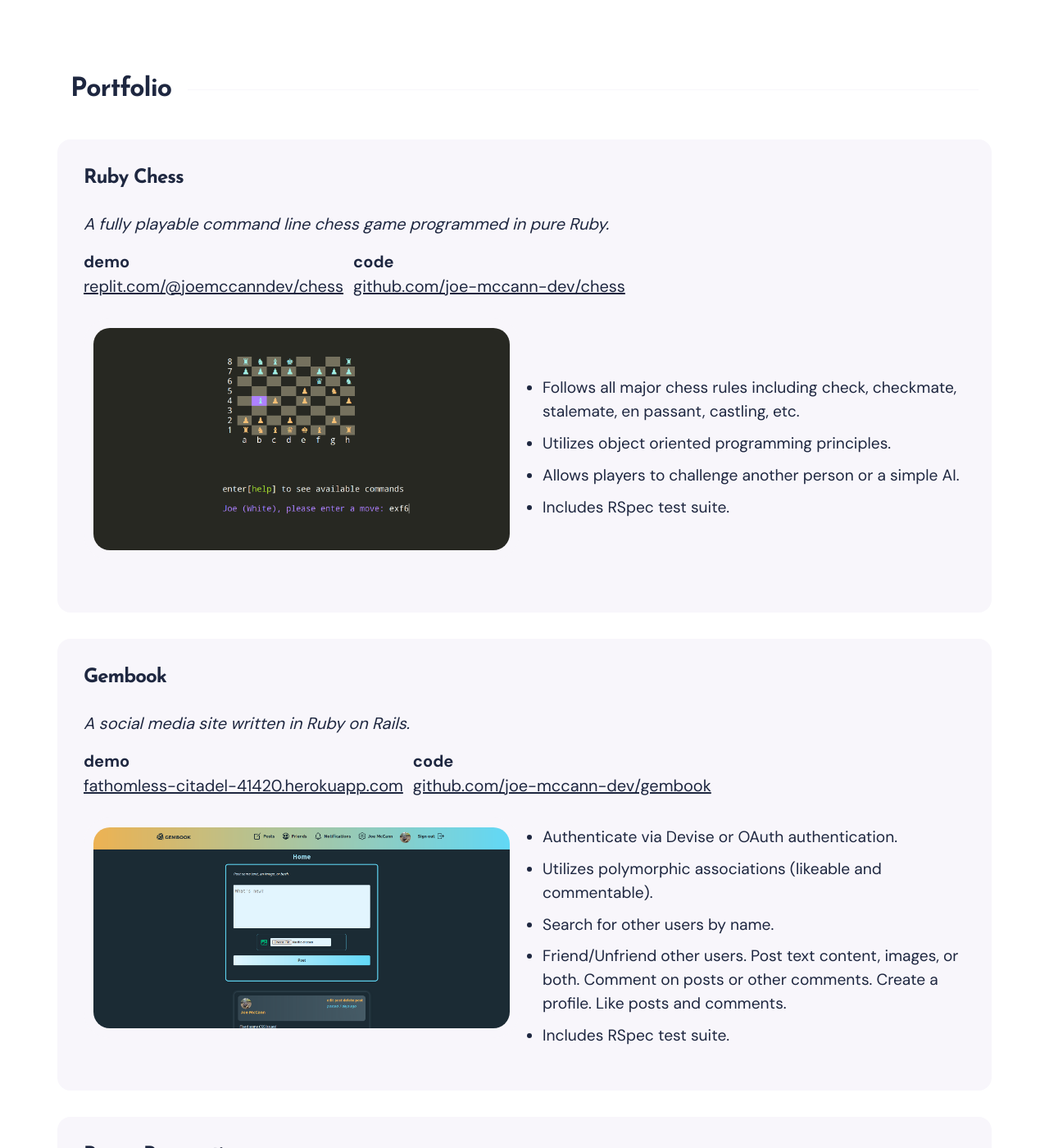
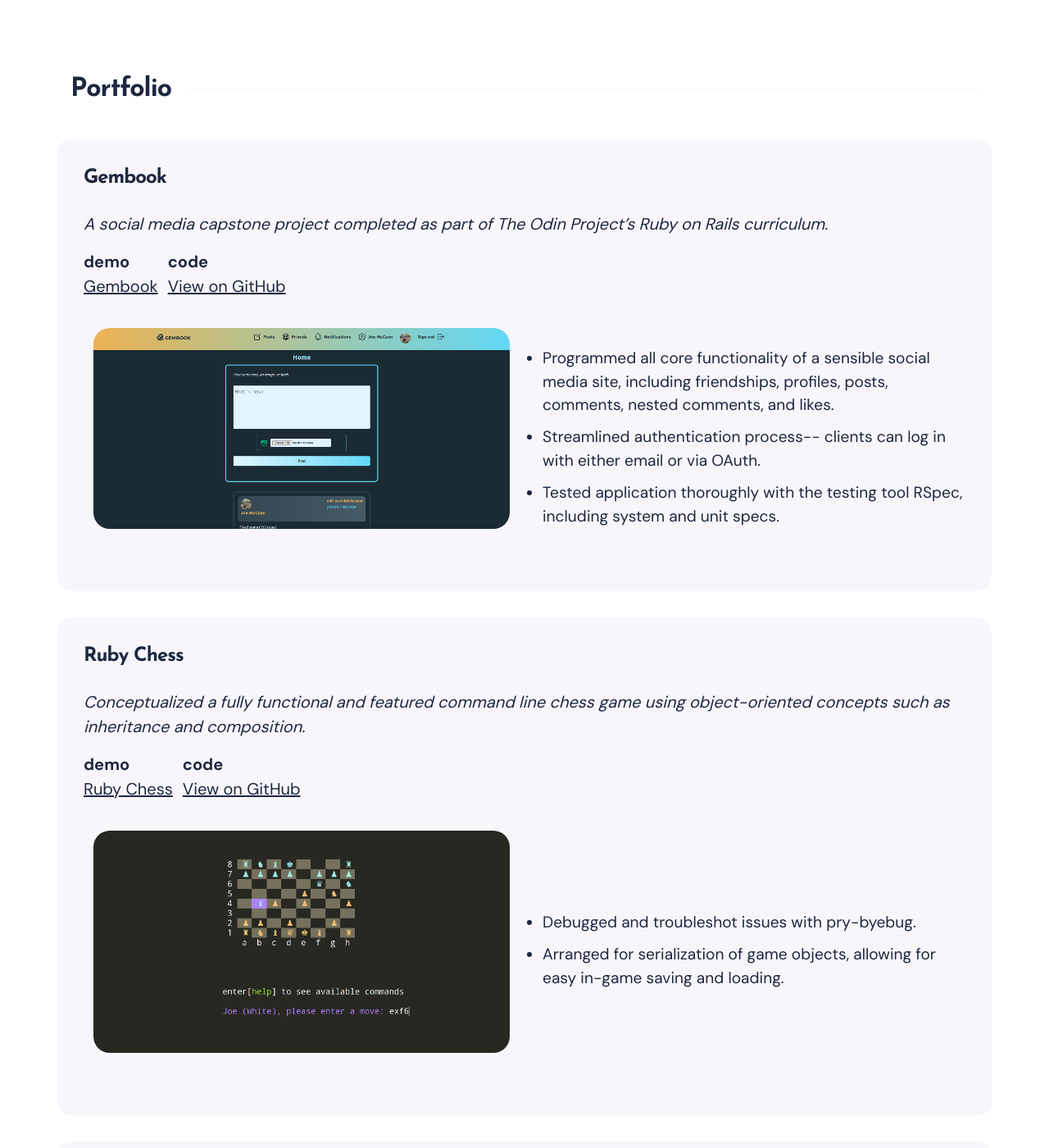
Before and after one commit to joe-mccann-dev/portfolio, a Jekyll site: the page built from index.html, in a window 1280 px wide and 1400 px high, scrolled down 716 px. Shown: the whole window at 82% size. Built offline with Jekyll 4.4.1, drawn with Linux system fonts in a browser that asks for light colours; nearby versions of some CDN libraries; some of the changed text lies outside the part shown.

Commit message:
Update projects. Rename resume file.

```diff
--- a/_data/settings.yml
+++ b/_data/settings.yml
@@ -33,50 +33,33 @@ hero:
 portfolio:
   portfolio__title: Portfolio
   portfolio__projects:
+    - image: /images/gembook.png
+      title: Gembook
+      summary: A social media capstone project completed as part of The Odin Project’s Ruby on Rails curriculum.
+      demo: <a href="https://fathomless-citadel-41420.herokuapp.com/">Gembook</a>
+      repo: <a href="https://github.com/joe-mccann-dev/gembook">View on GitHub</a>
+      description:
+        - Programmed all core functionality of a sensible social media site, including friendships, profiles, posts, comments, nested comments, and likes.
+        - Streamlined authentication process-- clients can log in with either email or via OAuth.
+        - Tested application thoroughly with the testing tool RSpec, including system and unit specs.
+
     - image: /images/chess.png
       title: Ruby Chess
-      summary: A fully playable command line chess game programmed in pure Ruby.
-      demo: <a href="https://replit.com/@joemccanndev/chess">replit.com/@joemccanndev/chess</a>
-      repo: <a href="https://github.com/joe-mccann-dev/chess">github.com/joe-mccann-dev/chess</a>
+      summary: Conceptualized a fully functional and featured command line chess game using object-oriented concepts such as inheritance and composition.
+      demo: <a href="https://replit.com/@JoeMcCannDev/chess#README.md">Ruby Chess</a>
+      repo: <a href="https://github.com/joe-mccann-dev/chess">View on GitHub</a>
       description:
-        - Follows all major chess rules including check, checkmate, stalemate, en passant, castling, etc.
-        - Utilizes object oriented programming principles.
-        - Allows players to challenge another person or a simple AI.
-        - Includes RSpec test suite.
+        - Debugged and troubleshot issues with pry-byebug.
+        - Arranged for serialization of game objects, allowing for easy in-game saving and loading.
 
-    - image: /images/gembook.png
-      title: Gembook
-      summary: A social media site written in Ruby on Rails.
-      demo: <a href="https://fathomless-citadel-41420.herokuapp.com/">fathomless-citadel-41420.herokuapp.com</a>
-      repo: <a href="https://github.com/joe-mccann-dev/gembook">github.com/joe-mccann-dev/gembook</a>
+    - image: /images/movie-buddy-screenshot.png
+      title: Movie Buddy
+      summary: Sinatra web app that submits requests to the OMDb API and returns movies based on title and release year parameters.
+      demo: <a href="https://movie-buddy.onrender.com/">Movie Buddy</a>
+      repo: <a href="https://github.com/joe-mccann-dev/MovieBuddy">View on GitHub</a>
       description:
-        - Authenticate via Devise or OAuth authentication.
-        - Utilizes polymorphic associations (likeable and commentable).
-        - Search for other users by name.
-        - Friend/Unfriend other users. Post text content, images, or both. Comment on posts or other comments. Create a profile. Like posts and comments.
-        - Includes RSpec test suite.
-
-    - image: /images/raven-reservations.png
-      title: Raven Reservations
-      summary: Ruby on Rails flight booker. Book a one-way flight to a selection of airports with up to four passengers per booking.
-      demo: <a href="https://raven-reservations.herokuapp.com/">raven-reservations.herokuapp.com</a>
-      repo: <a href="https://github.com/joe-mccann-dev/odin-flight-booker">github.com/joe-mccann-dev/odin-flight-booker</a>
-      description:
-        - Showcases advanced form functionality utilizing nested attributes.
-        - Sends a confirmation email via Action Mailer and the SendGrid Heroku add-on.
-        - Allows users to search for their booking via email or confirmation number.
-        - Includes RSpec test suite.
-
-    - image: /images/private-events.png
-      title: Private Events
-      summary: Full Stack Ruby on Rails application. Create and attend events. RSVP and invite others to events.
-      demo: <a href="https://fast-citadel-83141.herokuapp.com/">fast-citadel-83141.herokuapp.com</a>
-      repo: <a href="https://github.com/joe-mccann-dev/private-events">github.com/joe-mccann-dev/private-events</a>
-      description:
-        - Harnesses the power of Rails' Active Record associations.
-        - Sends multiple emails via Action Mailer and the SendGrid Heroku add-on.
-        - Users can select one or multiple users to invite to an event.
-        - Includes RSpec test suite.
+        - Designed Ruby objects to interact with a public database.
+        - Arranged for parallel API requests and caching with the Typhoeus gem to improve performance.
 
 #-------------------------------
 # Subscribe Settings
--- a/_pages/resume.html
+++ b/_pages/resume.html
@@ -4,5 +4,5 @@ title: Joseph McCann Resume
 description: 'joseph mccann embedded resume'
 ---
 
-<iframe src="/resume/joseph-mccann-resume.pdf" width="100vh" height="100vh">
+<iframe src="/resume/joseph_mccann_resume.pdf" width="100vh" height="100vh">
 </iframe>
```
